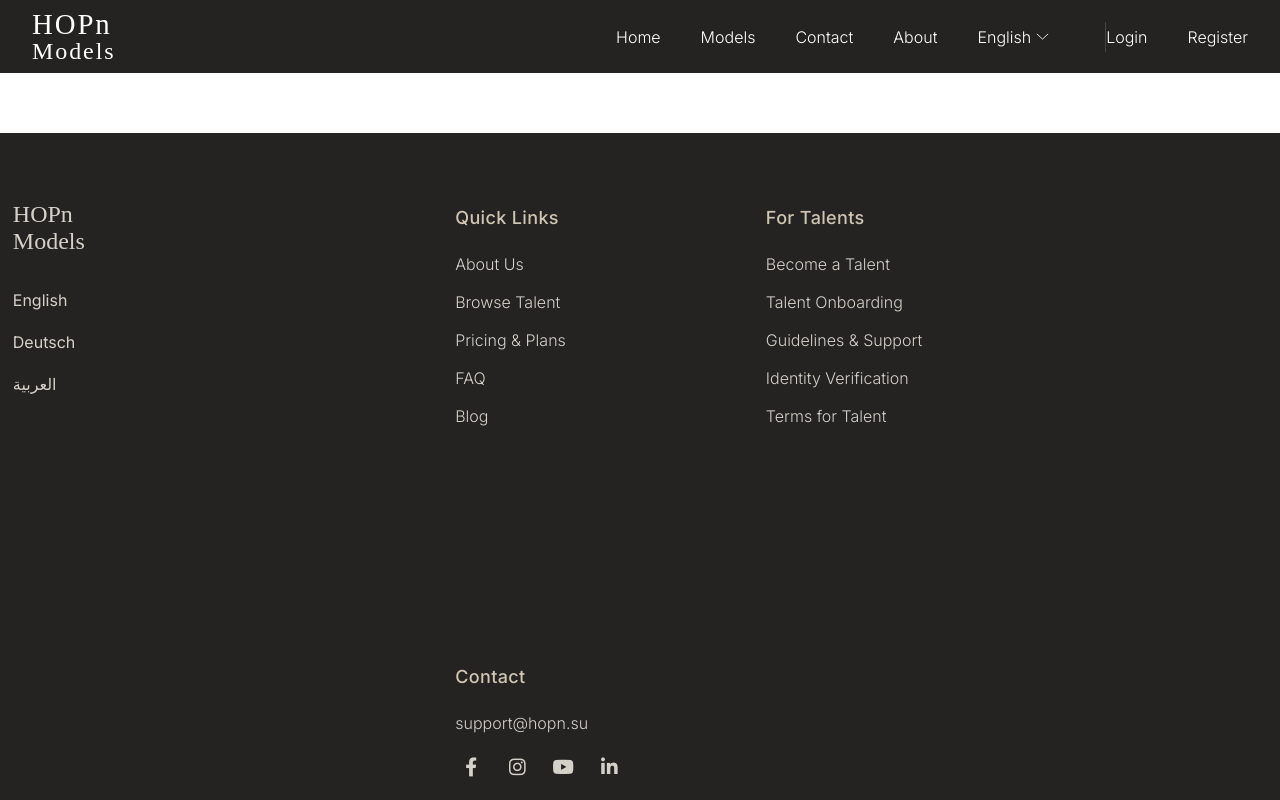
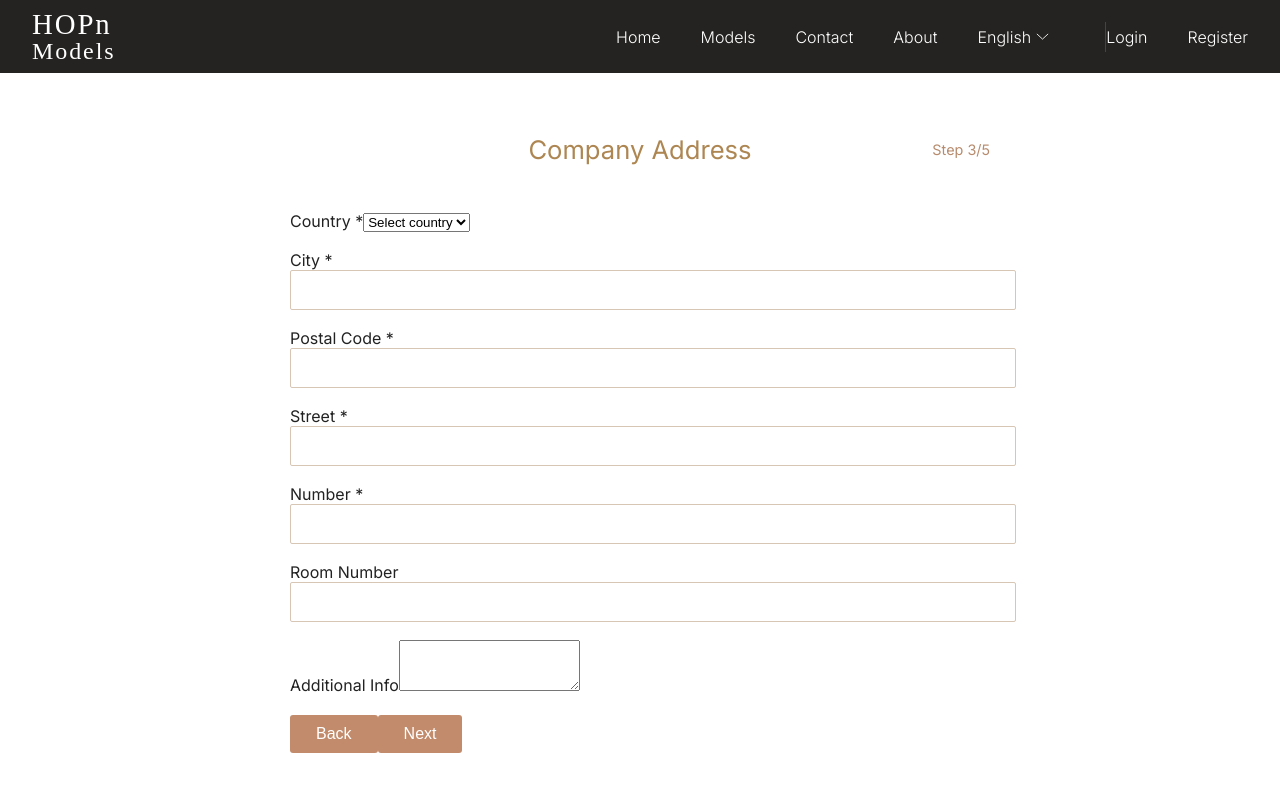
Before and after one commit to RoshanNandasana/testhopn-models, a React (Create React App) app: page /company-address in a window 1280 px wide. Shown: the top 800 px of the page. Built offline with nearby package versions, Linux system fonts and the light colour scheme; a web font is replaced by a local one.

Commit message:
Add my changes

```diff
--- a/src/App.js
+++ b/src/App.js
@@ -15,6 +15,10 @@ import ModelProfile from "./components/gallery/ModelProfile";
 import CompanyRegistrationForm from "./components/CompanyRegistration/CompanyRegistrationForm";
 import CompanyTypeStep from './components/CompanyRegistration/CompanyTypeStep';
 import CompanyRegisterFlow from './components/CompanyRegistration/CompanyRegisterFlow';
+import CompanyAddressStep from './components/CompanyRegistration/CompanyAddressStep';
+import CompanyContactStep from './components/CompanyRegistration/CompanyContactStep';
+
+
 
 
 export default function App() {
@@ -42,7 +46,11 @@ export default function App() {
           <Route path="/register-company" element={<CompanyRegistrationForm />} />
           <Route path="/register/company/type" element={<CompanyTypeStep setStep={() => {}} />} />
             <Route path="/register/company/type" element={<CompanyRegisterFlow />} />
-
+ <Route
+          path="/company-address"
+          element={<CompanyAddressStep setStep={() => {}} />}
+        />
+                <Route path="/company-contact" element={<CompanyContactStep setStep={() => {}} />} />
         </Routes>
 
         <Footer />
--- /dev/null
+++ b/src/components/CompanyRegistration/CompanyAddressStep.jsx
@@ -0,0 +1,87 @@
+import React, { useState } from "react";
+import "./CompanyRegistrationForm.css";
+
+export default function CompanyAddressStep({ setStep }) {
+  const [address, setAddress] = useState({
+    country: "",
+    city: "",
+    postalCode: "",
+    street: "",
+    number: "",
+    room: "",
+    additionalInfo: "",
+  });
+
+  const handleChange = (e) => {
+    const { name, value } = e.target;
+    setAddress((prev) => ({ ...prev, [name]: value }));
+  };
+
+  const handleSubmit = (e) => {
+    e.preventDefault();
+
+    if (!address.country || !address.city || !address.postalCode || !address.street || !address.number) {
+      alert("Please fill in all required fields");
+      return;
+    }
+
+    console.log("Address Info:", address);
+    setStep(4);
+  };
+
+  return (
+    <div className="company-register-container">
+      <div className="form-header">
+        <h2>Company Address</h2>
+        <span className="step-indicator">Step 3/5</span>
+      </div>
+
+      <form onSubmit={handleSubmit}>
+        <div className="form-group">
+          <label>Country *</label>
+          <select name="country" value={address.country} onChange={handleChange}>
+            <option value="">Select country</option>
+            <option value="Tunisia">Tunisia</option>
+            <option value="France">France</option>
+            <option value="Germany">Germany</option>
+          </select>
+        </div>
+
+        <div className="form-group">
+          <label>City *</label>
+          <input type="text" name="city" value={address.city} onChange={handleChange} />
+        </div>
+
+        <div className="form-group">
+          <label>Postal Code *</label>
+          <input type="text" name="postalCode" value={address.postalCode} onChange={handleChange} />
+        </div>
+
+        <div className="form-group">
+          <label>Street *</label>
+          <input type="text" name="street" value={address.street} onChange={handleChange} />
+        </div>
+
+        <div className="form-group">
+          <label>Number *</label>
+          <input type="text" name="number" value={address.number} onChange={handleChange} />
+        </div>
+
+        <div className="form-group">
+          <label>Room Number</label>
+          <input type="text" name="room" value={address.room} onChange={handleChange} />
+        </div>
+
+        <div className="form-group">
+          <label>Additional Info</label>
+          <textarea name="additionalInfo" value={address.additionalInfo} onChange={handleChange} rows="3" />
+        </div>
+
+        <div className="form-actions">
+          <button type="button" onClick={() => setStep(2)}>Back</button>
+          <button type="submit">Next</button>
+        </div>
+      </form>
+    </div>
+  );
+}
--- /dev/null
+++ b/src/components/CompanyRegistration/CompanyContactStep.jsx
@@ -0,0 +1,80 @@
+import React, { useState } from "react";
+import "./CompanyRegistrationForm.css";
+
+export default function CompanyContactStep({ setStep }) {
+  const [formData, setFormData] = useState({
+    eventType: "",
+    portfolioUrl: "",
+    officialEmail: "",
+    officialPhone: "",
+    additionalEmail: "",
+    additionalPhone: "",
+  });
+
+  const handleChange = (e) => {
+    const { name, value } = e.target;
+    setFormData((prev) => ({ ...prev, [name]: value }));
+  };
+
+  const handleSubmit = (e) => {
+    e.preventDefault();
+
+    if (!formData.eventType || !formData.portfolioUrl || !formData.officialEmail || !formData.officialPhone) {
+      alert("Please fill in all required fields");
+      return;
+    }
+
+    console.log("Contact Info:", formData);
+    setStep(5); // Next step
+  };
+
+  return (
+    <div className="company-register-container">
+      <div className="form-header">
+        <h2>Contacts & Social Media</h2>
+        <span className="step-indicator">Step 4/5</span>
+      </div>
+
+      <form onSubmit={handleSubmit}>
+        <div className="form-group">
+          <label>Event Type *</label>
+          <input type="text" name="eventType" value={formData.eventType} onChange={handleChange} />
+        </div>
+
+        <div className="form-group">
+          <label>Portfolio / Social Media URL *</label>
+          <input type="url" name="portfolioUrl" value={formData.portfolioUrl} onChange={handleChange} />
+        </div>
+
+        <div className="form-group">
+          <label>Official Email (Verified) *</label>
+          <input type="email" name="officialEmail" value={formData.officialEmail} onChange={handleChange} disabled />
+        </div>
+
+        <div className="form-group">
+          <label>Official Phone (Verified) *</label>
+          <input type="tel" name="officialPhone" value={formData.officialPhone} onChange={handleChange} disabled />
+        </div>
+
+        <p className="note">
+          Official contacts cannot be changed here for security reasons. New contacts must be verified before use.
+        </p>
+
+        <div className="form-group">
+          <label>Additional Email</label>
+          <input type="email" name="additionalEmail" value={formData.additionalEmail} onChange={handleChange} />
+        </div>
+
+        <div className="form-group">
+          <label>Additional Phone</label>
+          <input type="tel" name="additionalPhone" value={formData.additionalPhone} onChange={handleChange} />
+        </div>
+
+        <div className="form-actions">
+          <button type="button" onClick={() => setStep(3)}>Back</button>
+          <button type="submit">Next</button>
+        </div>
+      </form>
+    </div>
+  );
+}
--- a/src/components/CompanyRegistration/CompanyRegisterFlow.jsx
+++ b/src/components/CompanyRegistration/CompanyRegisterFlow.jsx
@@ -1,6 +1,8 @@
 import React, { useState } from 'react';
 import CompanyRegistrationForm from './CompanyRegistrationForm';
 import CompanyTypeStep from './CompanyTypeStep';
+import CompanyAddressStep from './CompanyAddressStep';
+import CompanyContactStep from './CompanyContactStep';
 
 const CompanyRegisterFlow = () => {
   const [step, setStep] = useState(1);
@@ -9,6 +11,8 @@ const CompanyRegisterFlow = () => {
     <>
       {step === 1 && <CompanyRegistrationForm setStep={setStep} />}
       {step === 2 && <CompanyTypeStep setStep={setStep} />}
+      {step === 3 && <CompanyAddressStep setStep={setStep} />}
+      {step === 4 && <CompanyContactStep setStep={setStep} />}
     </>
   );
 };
--- a/src/components/CompanyRegistration/CompanyRegistrationForm.css
+++ b/src/components/CompanyRegistration/CompanyRegistrationForm.css
@@ -103,3 +103,9 @@
 .form-actions button:hover {
   background-color: #ad8652;
 }
+
+.note {
+  font-size: 13px;
+  color: #888;
+  margin-bottom: 20px;
+}
```
